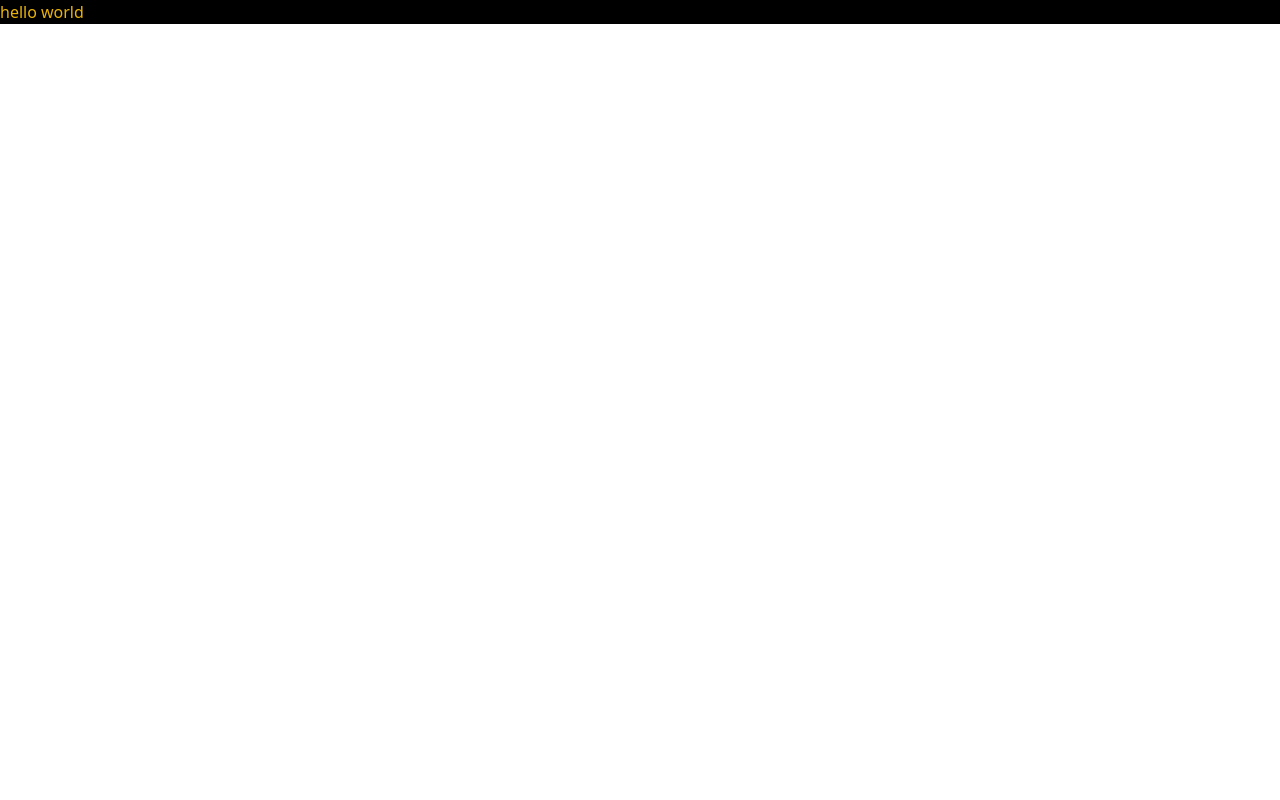
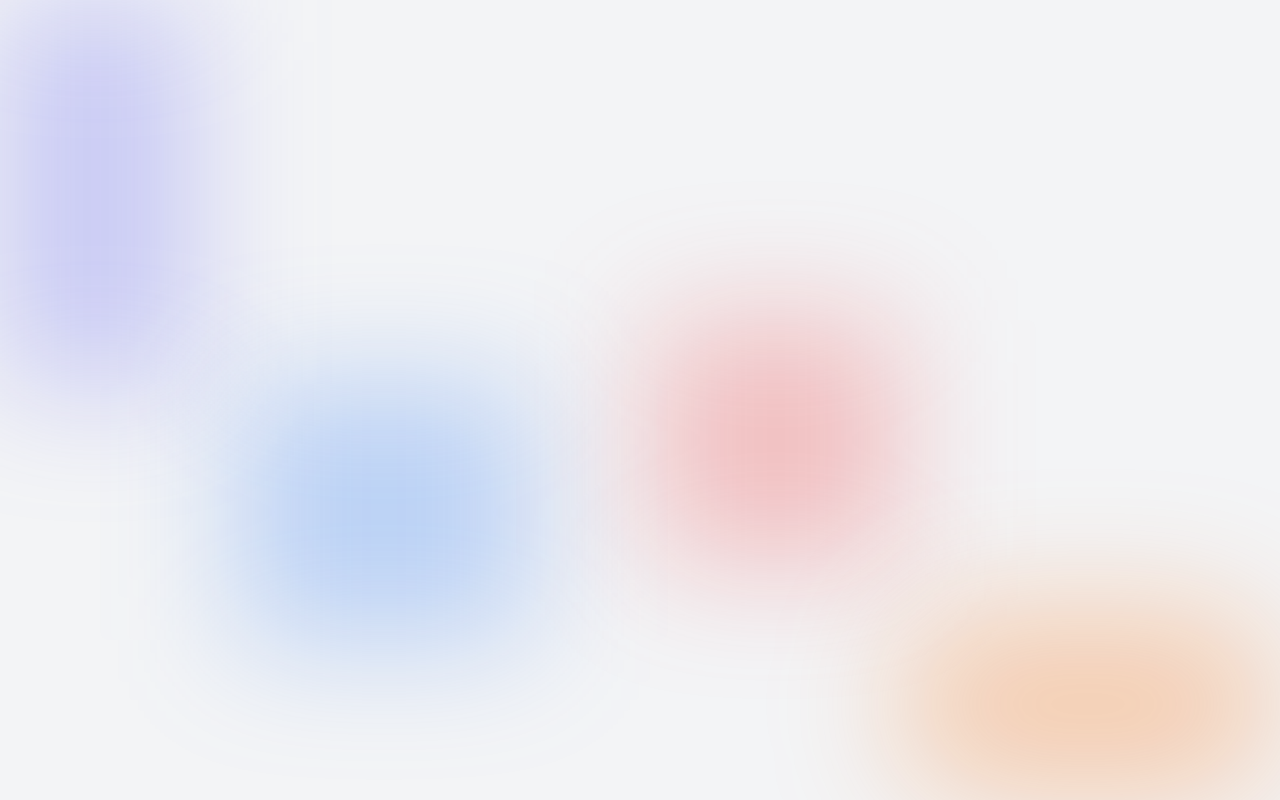
Before and after one commit to gabhiinav/Home, a Next.js app: page / in a window 1280 px wide. Built offline with nearby package versions, Linux system fonts and the light colour scheme.

Commit message:
Background Gradient

```diff
--- /dev/null
+++ b/app/components/Gradient.tsx
@@ -0,0 +1,13 @@
+import classNames from "classnames";
+
+export default function Gradient({
+  className,
+}: {
+  className?: string;
+}) {
+  return (
+    <div
+      className={classNames("absolute -z-10 blur-3xl", className)}
+    />
+  );
+}
--- a/app/page.tsx
+++ b/app/page.tsx
@@ -1,7 +1,12 @@
+import Gradient from "./components/Gradient";
+
 export default function Home() {
   return (
-    <main className="bg-black">
-      <h1 className="text-yellow-500">hello world</h1>
-    </main>
+    <div className="relative isolate flex min-h-screen flex-col overflow-hidden bg-gray-100 text-black dark:bg-neutral-900 dark:text-gray-100">
+      <Gradient className="top-0 left-0 h-96 w-48 bg-indigo-500/30 duration-500 dark:bg-blue-500/40" />
+      <Gradient className="left-60 top-96 h-64 w-72 rounded-lg bg-blue-500/30  duration-700 dark:bg-indigo-500/40" />
+      <Gradient className="right-96 bottom-60 h-60 w-60 rounded-lg bg-red-500/30 dark:bg-violet-500/30" />
+      <Gradient className="right-0 bottom-0 h-48 w-96 rounded-full bg-orange-500/30 dark:bg-cyan-500/30" />
+    </div>
   );
 }
--- a/package.json
+++ b/package.json
@@ -13,6 +13,7 @@
     "@types/react": "18.2.7",
     "@types/react-dom": "18.2.4",
     "autoprefixer": "10.4.14",
+    "classnames": "^2.3.2",
     "next": "13.4.4",
     "postcss": "8.4.23",
     "react": "18.2.0",
```
Also changed, not shown: 1 other file (tests, documents, lock files or other folders).
